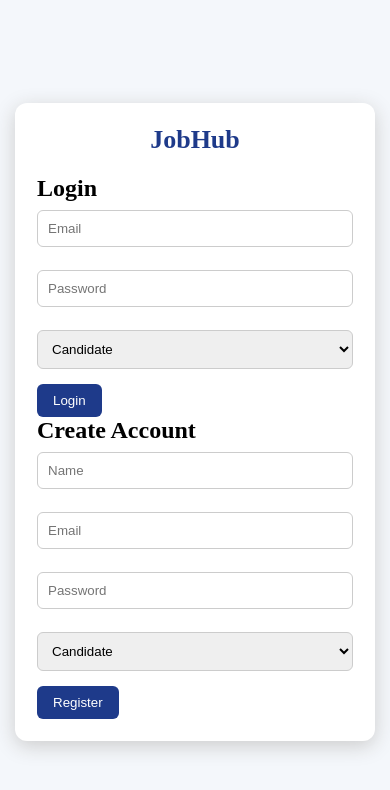
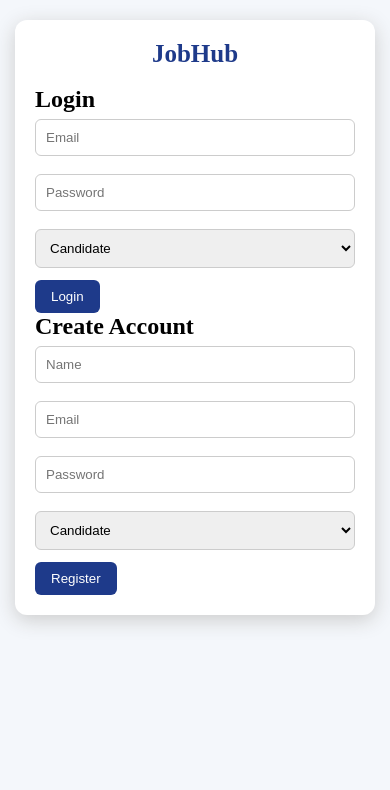
Before and after one commit to swapnika-krishna/JobPortal, a website: page index.html in a window 390 px wide. Drawn offline with nearby package versions, Linux system fonts and the light colour scheme.

Commit message:
Fix mobile authentication layout

```diff
--- a/style.css
+++ b/style.css
@@ -12,10 +12,6 @@ body {
     margin: 0;
     min-height: 100vh;
     min-height: 100dvh;
-
-    display: flex;
-    justify-content: center;
-    align-items: center;
 
     background: #f4f7fb;
 }
@@ -43,13 +39,14 @@ nav a {
 
 
 /* ================================
-   LOGIN / REGISTER BOX
+   LOGIN / REGISTER
 ================================ */
 
 .auth-box {
-    width: 90%;
-    max-width: 400px;
+    width: 400px;
+    max-width: 90%;
 
+    margin: 40px auto;
     padding: 30px;
 
     background: white;
@@ -83,7 +80,7 @@ textarea {
 
 
 /* ================================
-   BUTTONS
+   BUTTON
 ================================ */
 
 button {
@@ -110,7 +107,6 @@ button:hover {
 .container {
     width: 90%;
     max-width: 1000px;
-
     margin: 0 auto;
 }
 
@@ -121,12 +117,10 @@ button:hover {
 
 .job-card {
     background: white;
-
     padding: 20px;
     margin: 20px 0;
 
     border-radius: 10px;
-
     box-shadow: 0 3px 10px #ddd;
 }
 
@@ -141,7 +135,7 @@ button:hover {
 
 
 /* ================================
-   EDIT / DELETE BUTTONS
+   EDIT / DELETE
 ================================ */
 
 .delete {
@@ -164,7 +158,7 @@ button:hover {
 
 
 /* ================================
-   APPLICATION CARD
+   APPLICATION
 ================================ */
 
 .application-card {
@@ -178,31 +172,34 @@ button:hover {
 
 
 /* ================================
-   MOBILE RESPONSIVE
+   MOBILE
 ================================ */
 
 @media (max-width: 600px) {
 
     body {
-        padding: 15px;
+        min-height: 100dvh;
+        padding: 0;
     }
 
     .auth-box {
-        width: 100%;
+        width: calc(100% - 30px);
         max-width: 400px;
 
-        padding: 22px;
+        margin: 20px auto;
+        padding: 20px;
     }
 
     .auth-box h1 {
-        font-size: 26px;
-        margin-bottom: 20px;
+        font-size: 25px;
+        margin-bottom: 18px;
     }
 
     input,
     select,
     textarea {
         padding: 10px;
+        margin: 6px 0 12px;
     }
 
     button {
@@ -216,12 +213,16 @@ button:hover {
     }
 
     nav a {
-        margin-left: 10px;
-        margin-right: 10px;
+        margin: 0 8px;
+    }
+
+    .container {
+        width: 94%;
     }
 
     .job-card {
         padding: 15px;
+        margin: 15px 0;
     }
 
     .application-card {
```
